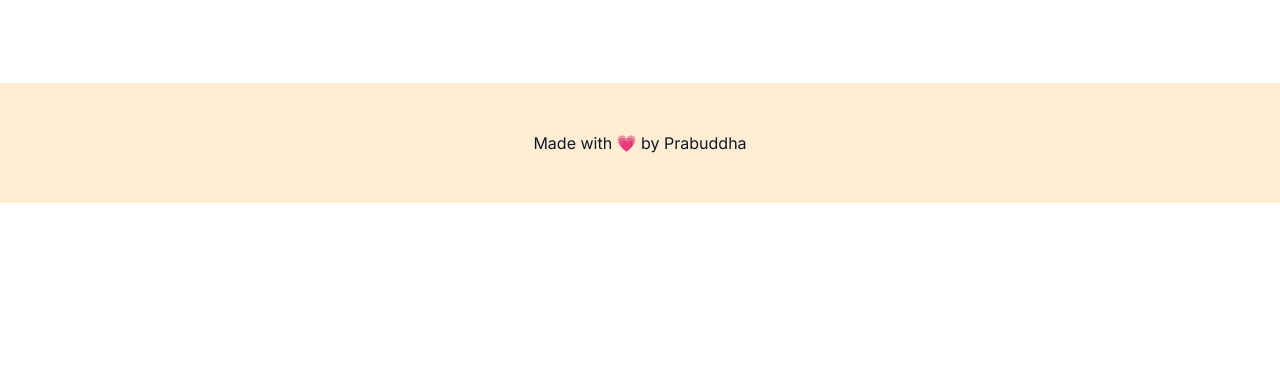
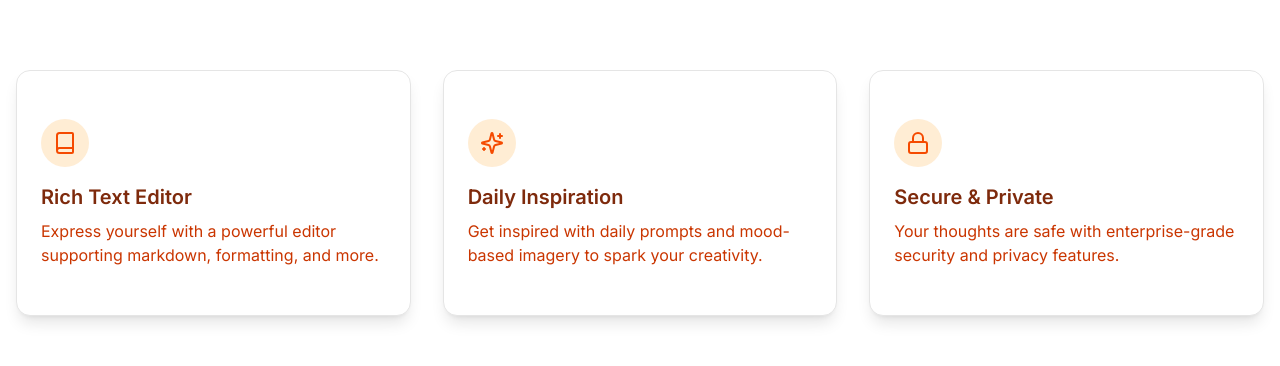
Before and after one commit to prabuddha610/Reflct-Journal-App, a Next.js app: page / in a window 1280 px wide. Shown: the part 805-1171 px from the top of the page. Before the commit the page ends 1008 px from the top, so only its background shows below. Built offline with nearby package versions, Linux system fonts and the light colour scheme; no server answers.

Commit message:
Add Features cards on Landing Page

```diff
--- a/app/page.jsx
+++ b/app/page.jsx
@@ -1,7 +1,29 @@
 import { Button } from "@/components/ui/button";
+import { Card, CardContent } from "@/components/ui/card";
 import { Skeleton } from "@/components/ui/skeleton";
-import { Calendar, ChevronRight } from "lucide-react";
+import { Book, Calendar, ChevronRight, Lock, Sparkles } from "lucide-react";
 import Link from "next/link";
+
+const features = [
+  {
+    icon: Book,
+    title: "Rich Text Editor",
+    description:
+      "Express yourself with a powerful editor supporting markdown, formatting, and more.",
+  },
+  {
+    icon: Sparkles,
+    title: "Daily Inspiration",
+    description:
+      "Get inspired with daily prompts and mood-based imagery to spark your creativity.",
+  },
+  {
+    icon: Lock,
+    title: "Secure & Private",
+    description:
+      "Your thoughts are safe with enterprise-grade security and privacy features.",
+  },
+];
 
 export default function Home() {
   return (
@@ -15,7 +37,6 @@ export default function Home() {
           Capture your thoughts, track your moods, and reflect on your journey
           in a beautiful, secure space.
         </p>
-
 
         <div className="relative mb-12">
           <div className="bg-gradient-to-t from-orange-50 via-transparent to-transparent">
@@ -46,7 +67,6 @@ export default function Home() {
           </div>
         </div>
 
-
         <div className="flex justify-center gap-4">
           <Link href="/dashboard">
             <Button
@@ -66,6 +86,25 @@ export default function Home() {
           </Link>
         </div>
       </div>
+
+      <section
+        id="features"
+        className="mt-24 grid md:grid-cols-2 lg:grid-cols-3 gap-8"
+      >
+        {features.map((feature, index) => (
+          <Card key={index} className="shadow-lg">
+            <CardContent className="p-6">
+              <div className="h-12 w-12 bg-orange-100 rounded-full flex items-center justify-center mb-4">
+                <feature.icon className="h-6 w-6 text-orange-600" />
+              </div>
+              <h3 className="font-semibold text-xl text-orange-900 mb-2">
+                {feature.title}
+              </h3>
+              <p className="text-orange-700">{feature.description}</p>
+            </CardContent>
+          </Card>
+        ))}
+      </section>
     </div>
   );
 }
```
